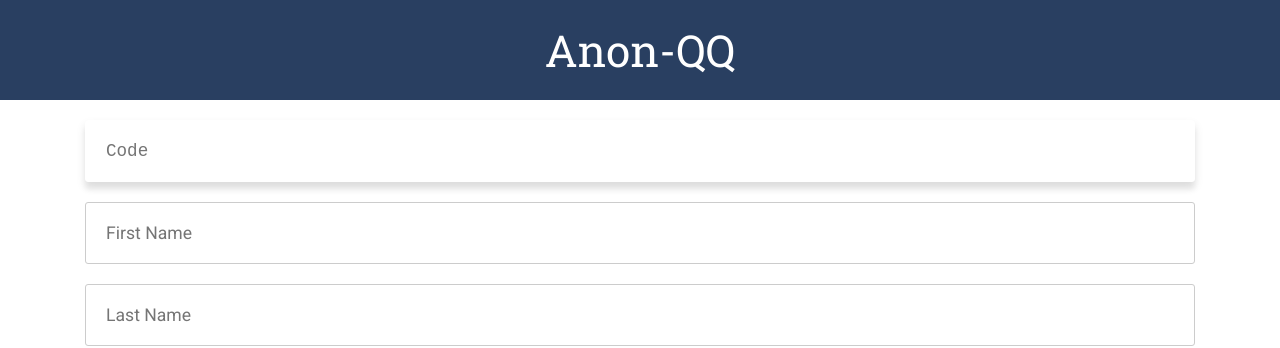
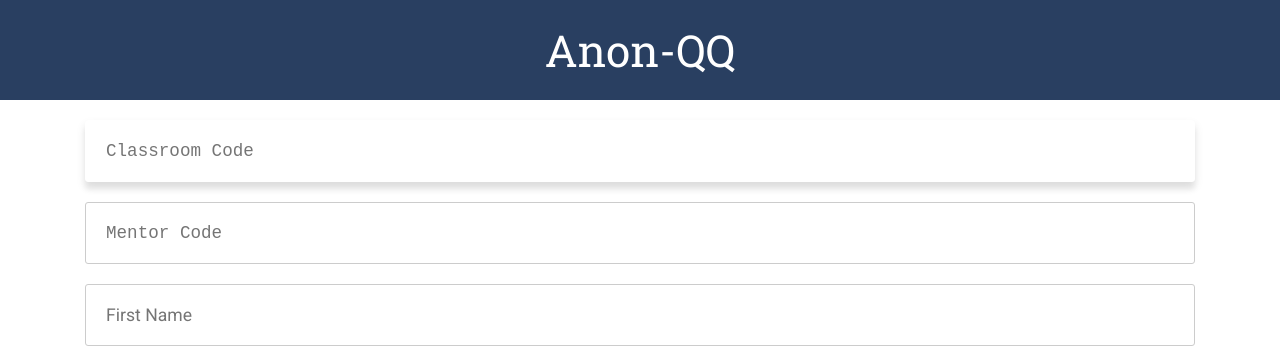
Before and after one commit to MichaelKovich/anon-qq, a React (Create React App) app: page /student in a window 1280 px wide. Shown: the top 348 px of the page. Built offline with nearby package versions, Linux system fonts and the light colour scheme; no server answers.

Commit message:
added such functionality

```diff
--- a/src/components/Student/Student.js
+++ b/src/components/Student/Student.js
@@ -8,12 +8,14 @@ class Student extends Component {
     super(props);
     this.state = {
       message: '',
-      code: '',
+      classroomKey: '',
+      mentorKey: '',
       disabled: true,
       firstName: '',
       lastName: '',
       messages: [],
-      invalid: false,
+      invalidClassroomKey: false,
+      invalidMentorKey: false
     };
     this.socket = socketIOClient(process.env.REACT_APP_HOST);
   }
@@ -30,13 +32,15 @@ class Student extends Component {
 
   onCodeSubmitHandler = e => {
     e.preventDefault();
-    let {code, firstName, lastName} = this.state;
-    if (code && firstName && lastName) {
-      this.socket.emit('verify code', this.state.code);
-      this.socket.on('validation response', response => {
+    let {classroomKey, mentorKey, firstName, lastName} = this.state;
+    if (classroomKey && firstName && lastName) {
+      this.socket.emit('verify key', {classroomKey, mentorKey});
+      this.socket.on('validation response', keyRing => {
+        let {classroomKeyResponse, mentorKeyResponse} = keyRing;
         this.setState({
-          disabled: !response,
-          invalid: !response,
+          disabled: !(classroomKeyResponse && mentorKeyResponse),
+          invalidClassroomKey: !classroomKeyResponse,
+          invalidMentorKey: mentorKey !== '' && !mentorKeyResponse
         });
       });
     }
@@ -44,19 +48,29 @@ class Student extends Component {
 
   onSubmitHandler = e => {
     e.preventDefault();
-    let {message, firstName, lastName, code} = this.state;
+    let {message, firstName, lastName, classroomKey} = this.state;
     if (message) {
       this.socket.emit('send message', {
         user: `${firstName} ${lastName}`,
         message,
-        key: code,
+        classroomKey
       });
       this.setState({message: ''});
     }
   };
 
   render() {
-    let {message, disabled, code, messages, firstName, lastName, invalid} = this.state;
+    let {
+      message,
+      disabled,
+      classroomKey,
+      mentorKey,
+      messages,
+      firstName,
+      lastName,
+      invalidClassroomKey,
+      invalidMentorKey
+    } = this.state;
 
     return (
       <div className="Student">
@@ -64,15 +78,30 @@ class Student extends Component {
           <form onSubmit={this.onCodeSubmitHandler}>
             <input
               autoFocus
-              className="Student__input Student__input--code"
-              onChange={e => this.setState({code: e.target.value})}
-              value={code}
+              className="Student__input"
+              onChange={e => this.setState({classroomKey: e.target.value})}
+              value={classroomKey}
               type="text"
               required
-              placeholder="Code"
+              placeholder="Classroom Code"
               style={{
                 fontFamily: "'Courier New', Courier, monospace",
-                border: invalid ? '1px solid #ff7675' : '1px solid #ccc;',
+                border: invalidClassroomKey
+                  ? '1px solid #ff7675'
+                  : '1px solid #ccc;'
+              }}
+            />
+            <input
+              className="Student__input"
+              onChange={e => this.setState({mentorKey: e.target.value})}
+              value={mentorKey}
+              type="text"
+              placeholder="Mentor Code"
+              style={{
+                fontFamily: "'Courier New', Courier, monospace",
+                border: invalidMentorKey
+                  ? '1px solid #ff7675'
+                  : '1px solid #ccc;'
               }}
             />
             <input
@@ -94,7 +123,7 @@ class Student extends Component {
 
             <button
               style={{
-                display: 'none',
+                display: 'none'
               }}
             />
           </form>
@@ -115,11 +144,14 @@ class Student extends Component {
           {messages && messages[0] ? (
             messages.map(message => (
               <div className="Student__message" key={message.id}>
+                {mentorKey !== '' && !invalidMentorKey && `${message.user}: `}
                 {message.message}
               </div>
             ))
           ) : (
-            <p className="Student__message--none">Waiting for student questions...</p>
+            <p className="Student__message--none">
+              Waiting for student questions...
+            </p>
           )}
         </div>
       </div>
--- a/src/components/Teacher/Teacher.js
+++ b/src/components/Teacher/Teacher.js
@@ -7,12 +7,12 @@ class Teacher extends Component {
   constructor(props) {
     super(props);
     this.state = {
-      code: null,
+      key: null,
       messages: [],
       numberOfStudents: 0
     };
     this.socket = socketIOClient(process.env.REACT_APP_HOST);
-    this.socket.emit('generate code');
+    this.socket.emit('generate key');
   }
 
   componentDidMount() {
@@ -24,9 +24,9 @@ class Teacher extends Component {
       this.setState({messages});
     });
 
-    this.socket.on('generation response', code => {
-      if (!this.state.code) {
-        this.setState({code});
+    this.socket.on('generation response', key => {
+      if (!this.state.key) {
+        this.setState({key});
       }
     });
 
@@ -36,23 +36,27 @@ class Teacher extends Component {
   }
 
   deleteHandler(id) {
-    this.socket.emit('delete message', {id, key: this.state.code});
+    this.socket.emit('delete message', {id, key: this.state.key.classroomKey});
   }
 
   closeRoom = () => {
-    const {code} = this.state;
-    this.socket.emit('close room', code);
+    const {key} = this.state;
+    this.socket.emit('close room', key.classroomKey);
     this.props.history.push('/');
   };
 
   render() {
-    const {code, messages, numberOfStudents} = this.state;
+    const {key, messages, numberOfStudents} = this.state;
     return (
       <div className="Teacher">
         <div className="Teacher__header">
           <div className="Teacher__code-text">
             <p>Your classroom code is: </p>
-            <pre className="Teacher__code">{code}</pre>
+            <pre className="Teacher__code">{key.classroomKey}</pre>
+          </div>
+          <div className="Teacher__code-text">
+            <p>Your mentor code is: </p>
+            <pre className="Teacher__code">{key.mentorKey}</pre>
           </div>
           <div className="Teacher__number-text">
             <p>Number of students in room:</p>
```
